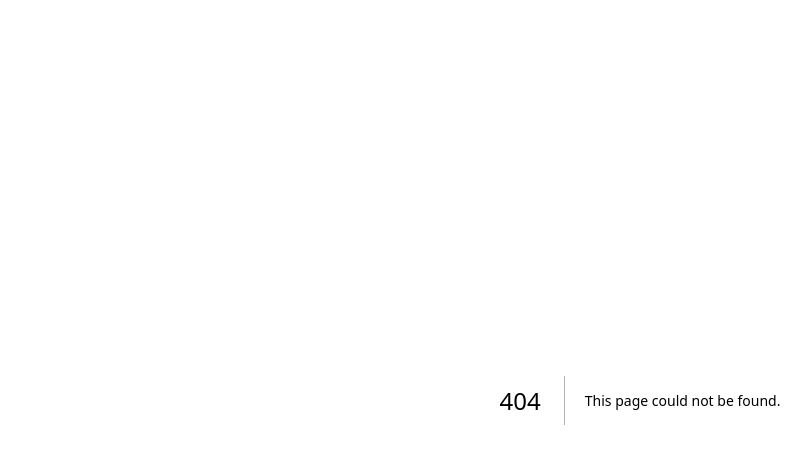
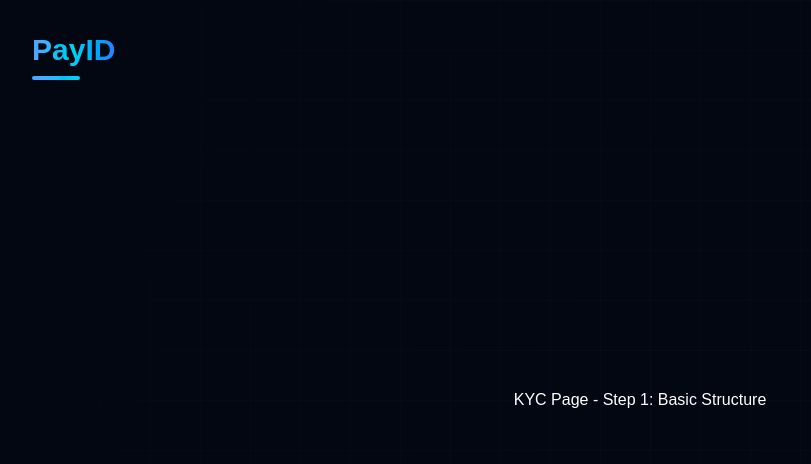
Before and after one commit to Cedctf/payid, a Next.js app: page /kyc in a window 1280 px wide. Before the commit this address had no page. Shown: the top 464 px of the page, without its empty margins (0-811 px from the left). Built offline with nearby package versions, Linux system fonts and the light colour scheme.

Commit message:
cteared basic page structure and layout of kyc page

```diff
--- /dev/null
+++ b/pages/kyc.js
@@ -0,0 +1,21 @@
+import { motion } from "framer-motion";
+import PayIDHeader from "../components/PayIDHeader";
+
+export default function KYCPage() {
+  return (
+    <div className="min-h-screen w-full flex items-center justify-center bg-[#030712] p-4">
+      {/* Background Grid Pattern */}
+      <div className="absolute inset-0 bg-[linear-gradient(rgba(59,130,246,0.03)_1px,transparent_1px),linear-gradient(90deg,rgba(59,130,246,0.03)_1px,transparent_1px)] bg-[size:50px_50px]" />
+      <div className="absolute inset-0 bg-[radial-gradient(circle_at_center,transparent_0%,rgba(3,7,18,0.8)_100%)]" />
+
+      <PayIDHeader />
+
+      {/* Main Container - placeholder for now */}
+      <div className="relative w-full max-w-md z-40">
+        <div className="text-center text-white">
+          <h1>KYC Page - Step 1: Basic Structure</h1>
+        </div>
+      </div>
+    </div>
+  );
+}
```
